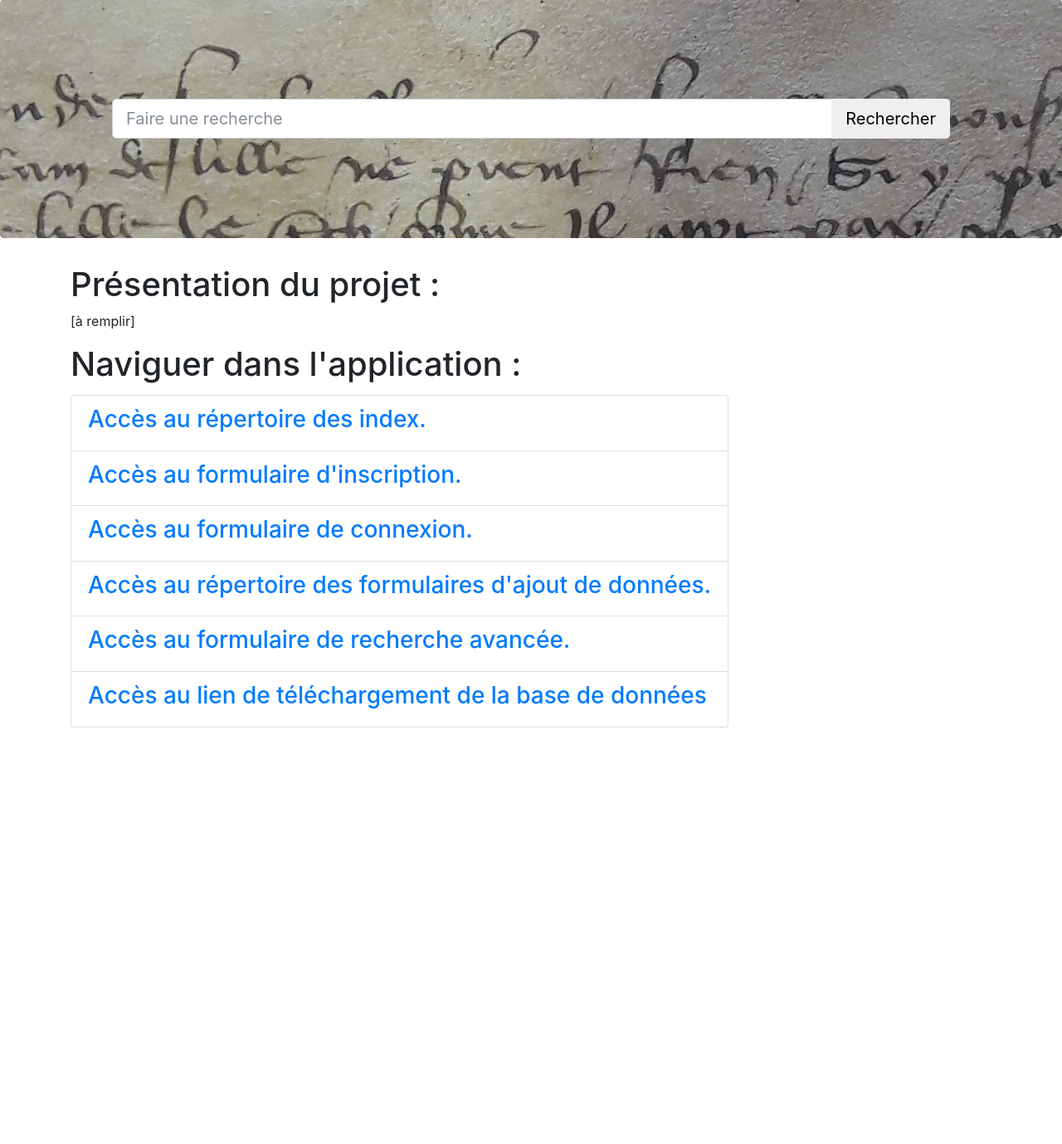
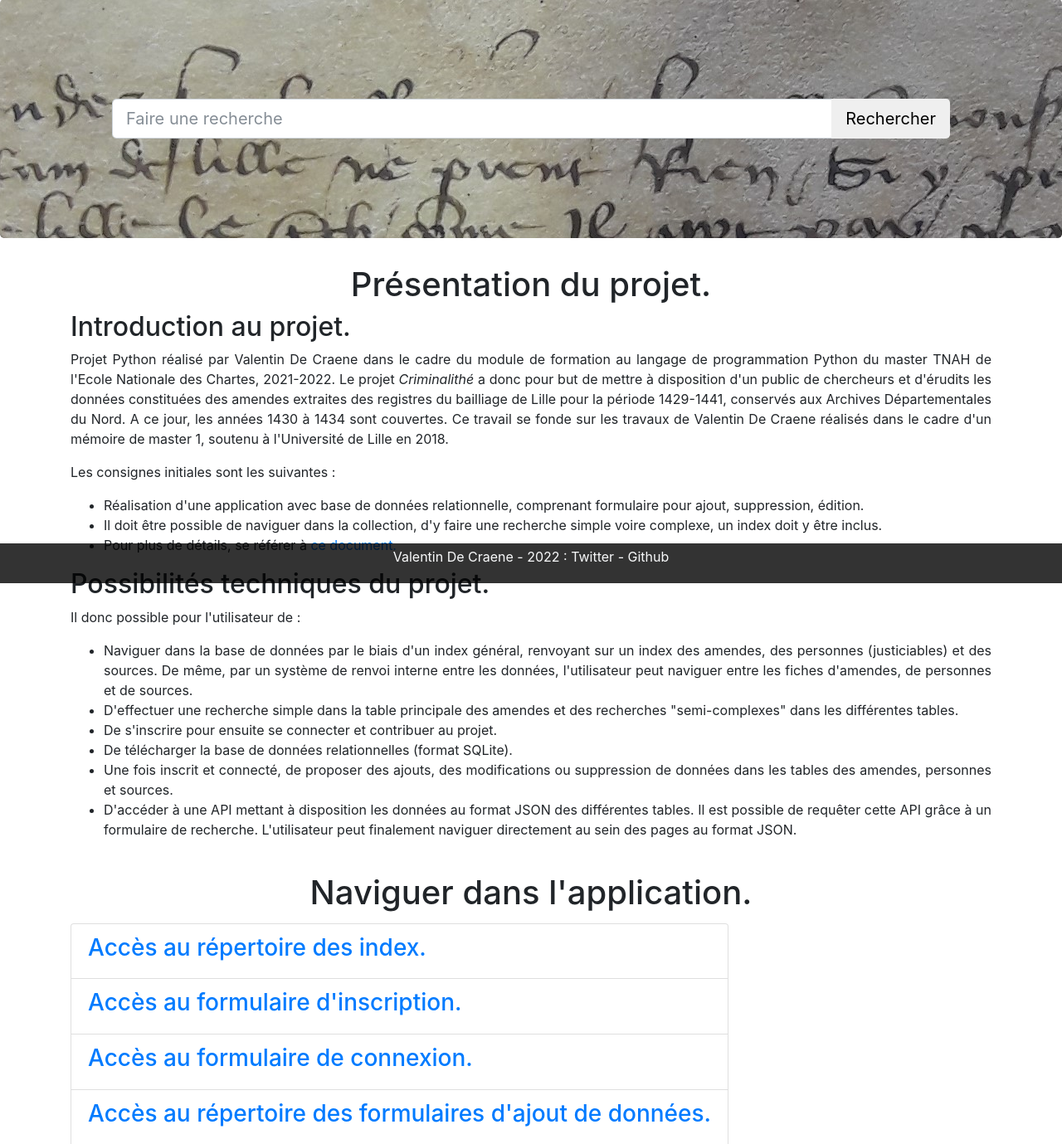
Before and after one commit to ValentinDeCraene/Projet_Criminalithe, a Flask app: page / in a window 1280 px wide. Shown: the part 97-1476 px from the top of the page at 83% size. Before the commit the page ends 974 px from the top, so only its background shows below. Run offline with Flask 2, Linux system fonts and the light colour scheme; some libraries are stand-ins or nearby versions.

Commit message:
ajout du footer et rework du style graphique

```diff
--- a/Criminalithe/app/templates/conteneur.html
+++ b/Criminalithe/app/templates/conteneur.html
@@ -75,4 +75,11 @@
         </div>
       </div>
     </body>
+    <footer class="text-center text-dark fixed-bottom footer-transparent">
+        <div class="text-center p-1" style="background-color: rgba(0, 0, 0, 0.8);">
+            <p class="text-light">Valentin De Craene - 2022 : <a class="text-light"
+        href="https://twitter.com/VDCrne"
+        >Twitter</a> - <a class="text-light" href="https://github.com/ValentinDeCraene">Github</a></p>
+        </div>
+    </footer>
 </html>
--- a/Criminalithe/app/templates/pages/Index.html
+++ b/Criminalithe/app/templates/pages/Index.html
@@ -1,6 +1,6 @@
 {% extends "conteneur.html" %}
 {% block corps %}
-    <h2> Bienvenue dans le répertoire des index.</h2>
+    <h1 class="text-center"> Bienvenue dans le répertoire des index.</h1>
 <p class="h3"> Choisissez l'index que vous voulez consulter : </p>
 <ul type="square" class="navbar-brand list-unstyled">
     <li class="list-group-item btn-outline-light"><h3><a href="{{url_for('index_amendes')}}">Accès à l'index des amendes</a></li></h3>
--- a/Criminalithe/app/templates/pages/accueil.html
+++ b/Criminalithe/app/templates/pages/accueil.html
@@ -5,9 +5,42 @@
 {% block corps %}
 
 <div>
-    <h1> Présentation du projet : </h1>
-        <p>[à remplir]</p>
-    <h1> Naviguer dans l'application : </h1>
+    <h1 class="text-center"> Présentation du projet. </h1>
+
+        <div class="text-justify">
+            <h2> Introduction au projet.</h2>
+                <div>
+                    <p>Projet Python réalisé par Valentin De Craene dans le cadre du module de formation au langage de programmation Python du master
+                    TNAH de l'Ecole Nationale des Chartes, 2021-2022. Le projet <i>Criminalithé</i> a donc pour but de mettre à disposition d'un public
+                    de chercheurs et d'érudits les données constituées des amendes extraites des registres du bailliage de Lille pour la période 1429-1441, conservés
+                    aux Archives Départementales du Nord. A ce jour, les années 1430 à 1434 sont couvertes. Ce travail se fonde sur les travaux de Valentin De Craene réalisés
+                    dans le cadre d'un mémoire de master 1, soutenu à l'Université de Lille en 2018.</p>
+                    <p>Les consignes initiales sont les suivantes :
+                    <ul>
+                        <li>Réalisation d'une application avec base de données relationnelle, comprenant formulaire pour ajout, suppression, édition.</li>
+                        <li>Il doit être possible de naviguer dans la collection, d'y faire une recherche simple voire complexe, un index doit y être inclus.</li>
+                        <li>Pour plus de détails, se référer à <a href="https://github.com/PonteIneptique/cours-python/wiki/2021-2022-Devoir">ce document.</a></li>
+                    </ul>
+                    </p>
+                </div>
+            <h2> Possibilités techniques du projet.</h2>
+                <div>
+                <p> Il donc possible pour l'utilisateur de :</p>
+                <ul>
+                    <li> Naviguer dans la base de données par le biais d'un index général, renvoyant sur un index des amendes, des personnes (justiciables) et des sources.
+                    De même, par un système de renvoi interne entre les données, l'utilisateur peut naviguer entre les fiches d'amendes, de personnes et de sources.</li>
+                    <li> D'effectuer une recherche simple dans la table principale des amendes et des recherches "semi-complexes" dans les différentes tables.</li>
+                    <li> De s'inscrire pour ensuite se connecter et contribuer au projet.</li>
+                    <li> De télécharger la base de données relationnelles (format SQLite).</li>
+                    <li> Une fois inscrit et connecté, de proposer des ajouts, des modifications ou suppression de données dans les tables des amendes, personnes et sources.</li>
+                    <li> D'accéder à une API mettant à disposition les données au format JSON des différentes tables. Il est possible de requêter cette API grâce à un formulaire de recherche.
+                    L'utilisateur peut finalement naviguer directement au sein des pages au format JSON.</li>
+
+                </ul>
+                </div>
+        </div>
+<br/>
+    <h1 class="text-center"> Naviguer dans l'application. </h1>
 </div>
 
 
--- a/Criminalithe/app/templates/pages/connexion.html
+++ b/Criminalithe/app/templates/pages/connexion.html
@@ -4,7 +4,7 @@
 
 {% block corps %}
 
-<h1>Connexion</h1>
+<h1 class="text-center">Connexion</h1>
 <form class="form" method="POST" action="{{url_for("connexion")}}">
   <div class="form-group row">
     <label for="register-login" class="col-sm-2 col-form-label">Login</label>
--- a/Criminalithe/app/templates/pages/inscription.html
+++ b/Criminalithe/app/templates/pages/inscription.html
@@ -4,7 +4,7 @@
 
 {% block corps %}
 
-<h1>Inscription</h1>
+<h1 class="text-center">Inscription</h1>
 <p>Complétez le formulaire et cliquez sur "S'inscrire".</p>
 <form class="form" method="POST" action="{{url_for("inscription")}}">
   <div class="form-group row">
--- a/Criminalithe/app/templates/pages/navigation_api.html
+++ b/Criminalithe/app/templates/pages/navigation_api.html
@@ -3,7 +3,7 @@
 
 {% block corps %}
 
-    <h1 class="text-center"> Bienvenue sur la page de navigation de l'API :</h1>
+    <h1 class="text-center"> Bienvenue sur la page de navigation de l'API.</h1>
 <br/>
     <h2 class="list-item">Navigation API amendes</h2>
 <form class="form-inline my-2 my-lg-0" style="margin-left: 30px;" action="{{url_for('api_amendes_navigation')}}" method="GET">
@@ -17,6 +17,8 @@
     </p>
 
 <br/>
+<br/>
+
           <h2>Navigation API personnes</h2>
     <form class="form-inline my-2 my-lg-0" style="margin-left: 30px;" action="{{url_for('api_personnes_navigation')}}" method="GET">
         <input type="search" name="q" class="form-control mr-sm-10" type="text">
@@ -28,6 +30,8 @@
     </p>
 
 <br/>
+<br/>
+
           <h2>Navigation API sources</h2>
     <form class="form-inline my-2 my-lg-0" style="margin-left: 30px;" action="{{url_for('api_source_navigation')}}" method="GET">
         <input type="search" name="q" class="form-control mr-sm-10" type="text">
--- a/Criminalithe/app/templates/pages/recherche.html
+++ b/Criminalithe/app/templates/pages/recherche.html
@@ -2,7 +2,7 @@
 
 {% block corps %}
 {% include "partials/recherche.html" %}
-    <h1>{{titre}}</h1>
+    <h1 class="text-center">{{titre}}</h1>
     {% if resultats %}
     <p>Il y a {{resultats.total}} amendes qui répondent à votre requête :</p>
         <ul>
--- a/Criminalithe/app/templates/pages/rechercheavancee.html
+++ b/Criminalithe/app/templates/pages/rechercheavancee.html
@@ -3,7 +3,7 @@
 
 {% block corps %}
 
-<h1>Recherche avancée</h1>
+<h1 class="text-center">Recherche avancée</h1>
 
 <form class="form" method="POST" action="{{url_for('rechercheavancee')}}">
     <div>
--- a/Criminalithe/app/templates/pages/repertoire.html
+++ b/Criminalithe/app/templates/pages/repertoire.html
@@ -1,6 +1,6 @@
 {% extends "conteneur.html" %}
 {% block corps %}
-    <h2> Bienvenue dans le répertoire des formulaires.</h2>
+    <h1 class="text-center"> Bienvenue dans le répertoire des formulaires.</h1>
 <p class="h3"> Choisissez le formulaire d'ajout : </p>
 <ul class="navbar-brand list-unstyled">
     <li class="list-group-item btn-outline-light"><h3><a href="{{url_for('ajout_amende')}}">Accès au formulaire d'ajout des amendes.</a></h3></li>
--- a/Criminalithe/app/templates/pages/repertoire_recherche_avancee.html
+++ b/Criminalithe/app/templates/pages/repertoire_recherche_avancee.html
@@ -1,6 +1,6 @@
 {% extends "conteneur.html" %}
 {% block corps %}
-    <h2> Bienvenue dans le répertoire des formulaires de recherche.</h2>
+    <h1 class="text-center"> Bienvenue dans le répertoire des formulaires de recherche.</h1>
 <p class="h3"> Choisissez la table que vous voulez requêter : </p>
 <ul class="navbar-brand list-unstyled">
     <li class="list-group-item btn-outline-light"><h3><a href="{{url_for('rechercheavancee')}}">Accès au formulaire de recherche des amendes.</a></h3></li>
```
Also changed, not shown: Criminalithe/app/templates/partials/recherche_api.html (deleted, +0 -14 lines).
